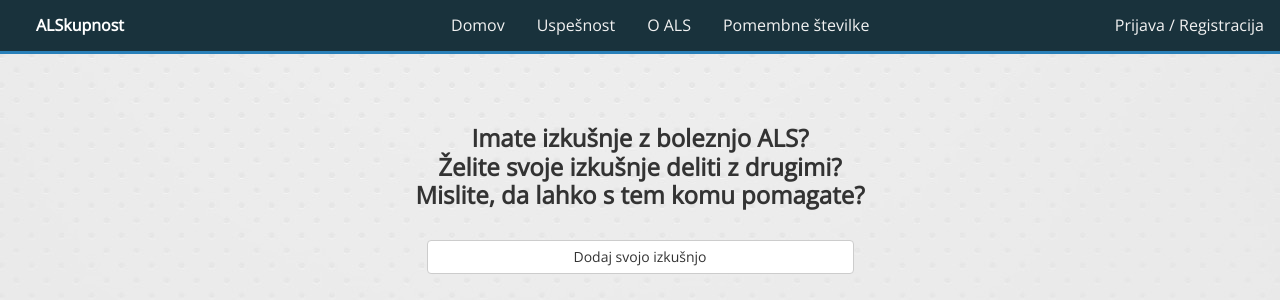
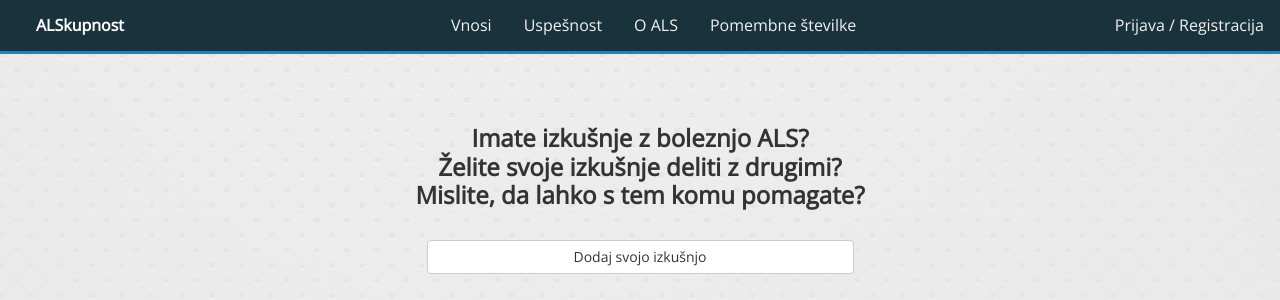
Before and after one commit to frasza/diploma, a Flask app: page / in a window 1280 px wide. Shown: the top 300 px of the page. Run offline with Flask 2, Linux system fonts and the light colour scheme; data that the repository does not hold is empty; some libraries are stand-ins or nearby versions.

Commit message:
Sprememba domov v vnosi

```diff
--- a/templates/index.html
+++ b/templates/index.html
@@ -1,5 +1,5 @@
 {% extends "template.html" %}
-{% block title %} Home | {{super()}}{% endblock %}
+{% block title %} Vnosi | {{super()}}{% endblock %}
 {% block body %}
     <body id="mainBG">
         {% block content %}
@@ -7,7 +7,7 @@
        <div class="logo">
             <a href="/">ALSkupnost</a>
         </div>
-          <a href="/">Domov</a>
+          <a href="/">Vnosi</a>
           <a href="/uspesnost/">Uspešnost</a>
           <a href="/o_als">O ALS</a>
           <a href="/stevilke">Pomembne številke</a>
--- a/templates/izkusnja.html
+++ b/templates/izkusnja.html
@@ -17,7 +17,7 @@
        <div class="logo">
             <a href="/">ALSkupnost</a>
         </div>
-          <a href="/">Domov</a>
+          <a href="/">Vnosi</a>
           <a href="/uspesnost/">Uspešnost</a>
           <a href="/o_als">O ALS</a>
           <a href="/stevilke">Pomembne številke</a>
--- a/templates/kategorije.html
+++ b/templates/kategorije.html
@@ -7,7 +7,7 @@
        <div class="logo">
             <a href="/">ALSkupnost</a>
         </div>
-          <a href="/">Domov</a>
+          <a href="/">Vnosi</a>
           <a href="/uspesnost/">Uspešnost</a>
           <a href="/o_als">O ALS</a>
           <a href="/stevilke">Pomembne številke</a>
--- a/templates/login.html
+++ b/templates/login.html
@@ -7,7 +7,7 @@
        <div class="logo">
             <a href="/">ALSkupnost</a>
         </div>
-          <a href="/">Domov</a>
+          <a href="/">Vnosi</a>
           <a href="/uspesnost/">Uspešnost</a>
           <a href="/o_als">O ALS</a>
           <a href="/stevilke">Pomembne številke</a>
--- a/templates/o_als.html
+++ b/templates/o_als.html
@@ -7,7 +7,7 @@
        <div class="logo">
             <a href="/">ALSkupnost</a>
         </div>
-          <a href="/">Domov</a>
+          <a href="/">Vnosi</a>
           <a href="/uspesnost/">Uspešnost</a>
           <a href="/o_als">O ALS</a>
           <a href="/stevilke">Pomembne številke</a>
--- a/templates/registracija.html
+++ b/templates/registracija.html
@@ -7,7 +7,7 @@
        <div class="logo">
             <a href="/">ALSkupnost</a>
         </div>
-          <a href="/">Domov</a>
+          <a href="/">Vnosi</a>
           <a href="/uspesnost/">Uspešnost</a>
           <a href="/o_als">O ALS</a>
           <a href="/stevilke">Pomembne številke</a>
--- a/templates/stevilke.html
+++ b/templates/stevilke.html
@@ -7,7 +7,7 @@
        <div class="logo">
             <a href="/">ALSkupnost</a>
         </div>
-          <a href="/">Domov</a>
+          <a href="/">Vnosi</a>
           <a href="/uspesnost/">Uspešnost</a>
           <a href="/o_als">O ALS</a>
           <a href="/stevilke">Pomembne številke</a>
--- a/templates/template.html
+++ b/templates/template.html
@@ -5,7 +5,7 @@
 		<meta http-equiv="X-UA-Compatible" content="IE=edge">
 		<meta name="viewport" content="width=device-width, initial-scale=1.0, maximum-scale=1.0, user-scalable=no">
 		<link href="https://fonts.googleapis.com/css?family=Open+Sans" rel="stylesheet">
-		<title>{% block title %}ALS{% endblock %}</title>
+		<title>{% block title %}ALSkupnost{% endblock %}</title>
 		<link href="../static/css/bootstrap.min.css" rel="stylesheet">
 		<link rel="stylesheet" href="../static/css/style.css">
 		<link rel="stylesheet" href="https://cdnjs.cloudflare.com/ajax/libs/animate.css/3.5.2/animate.min.css">
--- a/templates/uspesnost_kategorije.html
+++ b/templates/uspesnost_kategorije.html
@@ -17,7 +17,7 @@
        <div class="logo">
             <a href="/">ALSkupnost</a>
         </div>
-          <a href="/">Domov</a>
+          <a href="/">Vnosi</a>
           <a href="/uspesnost/">Uspešnost</a>
           <a href="/o_als">O ALS</a>
           <a href="/stevilke">Pomembne številke</a>
--- a/templates/vpis_izkusnje.html
+++ b/templates/vpis_izkusnje.html
@@ -7,7 +7,7 @@
        <div class="logo">
             <a href="/">ALSkupnost</a>
         </div>
-          <a href="/">Domov</a>
+          <a href="/">Vnosi</a>
           <a href="/uspesnost/">Uspešnost</a>
           <a href="/o_als">O ALS</a>
           <a href="/stevilke">Pomembne številke</a>
```
